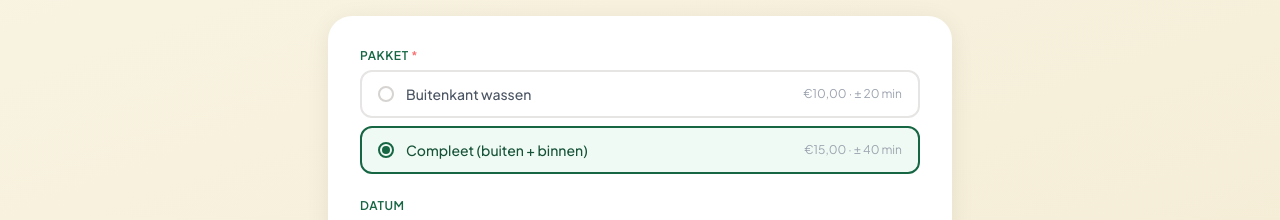
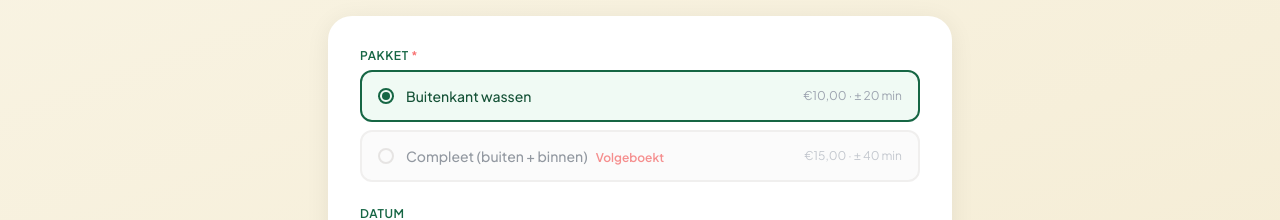
Before and after one commit to MartijndBesten/autowasdag-sionkerk, a Next.js app: page /reserveren in a window 1280 px wide. Shown: the part 412-632 px from the top of the page. Built offline with nearby package versions, Linux system fonts and the light colour scheme; no server answers.

Commit message:
fix: compleet pakket volgeboekt — server-side geblokkeerd + UI uitgeschakeld
- API: 409 bij poging compleet te boeken
- Formulier: compleet toont Volgeboekt badge, niet selecteerbaar
- Standaardpakket gewijzigd naar buiten_wassen

Co-Authored-By: Claude Sonnet 4.6 <noreply@anthropic.com>

```diff
--- a/src/app/api/reserveren/route.ts
+++ b/src/app/api/reserveren/route.ts
@@ -28,6 +28,13 @@ export async function POST(req: NextRequest) {
     }
     if (!VALID_PACKAGES.includes(package_type)) {
       return NextResponse.json({ error: "Ongeldig pakket." }, { status: 400 });
+    }
+    // Compleet pakket is volgeboekt — alleen buiten wassen is nog beschikbaar
+    if (package_type === "compleet") {
+      return NextResponse.json(
+        { error: "Het Compleet-pakket is helaas volgeboekt. U kunt nog wel een buitenwasbeurt reserveren." },
+        { status: 409 }
+      );
     }
 
     const supabase = createAdminClient() as any;
--- a/src/components/forms/ReserverenPageForm.tsx
+++ b/src/components/forms/ReserverenPageForm.tsx
@@ -15,9 +15,9 @@ export default function ReserverenPageForm({
   durationBuitenWassen?: number;
   durationCompleet?: number;
 }) {
-  const PACKAGE_OPTIONS: { value: PackageType; label: string; duration: string; price: string }[] = [
+  const PACKAGE_OPTIONS: { value: PackageType; label: string; duration: string; price: string; soldOut?: boolean }[] = [
     { value: "buiten_wassen", label: "Buitenkant wassen",          duration: `± ${durationBuitenWassen} min`, price: "€10,00" },
-    { value: "compleet",      label: "Compleet (buiten + binnen)", duration: `± ${durationCompleet} min`,     price: "€15,00" },
+    { value: "compleet",      label: "Compleet (buiten + binnen)", duration: `± ${durationCompleet} min`,     price: "€15,00", soldOut: true },
   ];
   const searchParams = useSearchParams();
   const router       = useRouter();
@@ -27,7 +27,7 @@ export default function ReserverenPageForm({
     email:            "",
     phone:            "",
     license_plate:    "",
-    package_type:     (searchParams.get("pakket") as PackageType) ?? "compleet",
+    package_type:     (searchParams.get("pakket") as PackageType) ?? "buiten_wassen",
     reservation_date: eventDate,
     reservation_time: "",
     extra_donation:   "",
@@ -118,14 +118,25 @@ export default function ReserverenPageForm({
         <label className={lbl}>Pakket <span className="text-red-400">*</span></label>
         <div className="space-y-2">
           {PACKAGE_OPTIONS.map(p => (
-            <label key={p.value} className={`flex items-center justify-between gap-3 cursor-pointer rounded-xl border-2 px-4 py-3 transition-colors ${form.package_type === p.value ? "border-green-700 bg-green-50" : "border-stone-200 hover:border-green-300"}`}>
+            <label key={p.value}
+              className={`flex items-center justify-between gap-3 rounded-xl border-2 px-4 py-3 transition-colors
+                ${p.soldOut
+                  ? "cursor-not-allowed border-stone-200 bg-stone-50 opacity-60"
+                  : `cursor-pointer ${form.package_type === p.value ? "border-green-700 bg-green-50" : "border-stone-200 hover:border-green-300"}`
+                }`}>
               <div className="flex items-center gap-3">
-                <div className={`w-4 h-4 rounded-full border-2 flex-shrink-0 flex items-center justify-center ${form.package_type === p.value ? "border-green-700" : "border-stone-300"}`}>
-                  {form.package_type === p.value && <div className="w-2 h-2 rounded-full bg-green-700" />}
+                <div className={`w-4 h-4 rounded-full border-2 flex-shrink-0 flex items-center justify-center ${!p.soldOut && form.package_type === p.value ? "border-green-700" : "border-stone-300"}`}>
+                  {!p.soldOut && form.package_type === p.value && <div className="w-2 h-2 rounded-full bg-green-700" />}
                 </div>
-                <input type="radio" name="package" value={p.value} checked={form.package_type === p.value}
-                  onChange={() => set("package_type", p.value)} className="sr-only" />
-                <span className={`text-sm font-medium ${form.package_type === p.value ? "text-green-800" : "text-gray-600"}`}>{p.label}</span>
+                <input type="radio" name="package" value={p.value}
+                  checked={!p.soldOut && form.package_type === p.value}
+                  onChange={() => { if (!p.soldOut) set("package_type", p.value); }}
+                  disabled={p.soldOut}
+                  className="sr-only" />
+                <div>
+                  <span className={`text-sm font-medium ${!p.soldOut && form.package_type === p.value ? "text-green-800" : "text-gray-600"}`}>{p.label}</span>
+                  {p.soldOut && <span className="ml-2 text-xs font-semibold text-red-500">Volgeboekt</span>}
+                </div>
               </div>
               <span className="text-xs text-gray-400 flex-shrink-0">{p.price} · {p.duration}</span>
             </label>
```
